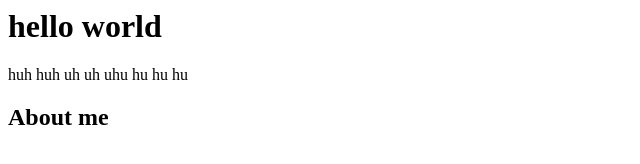
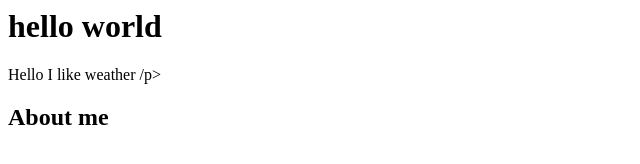
Before and after one commit to Lunerwings/lunerwings.github.io, a plain HTML site: page index.html in a window 1280 px wide. Shown: the full height of the page, 0-640 px from the left. Drawn offline with Linux system fonts and the light colour scheme.

Commit message:
Update index.html

```diff
--- a/index.html
+++ b/index.html
@@ -1,4 +1,4 @@
 <h1>hello world</h1>
-<p>huh huh uh uh uhu hu hu hu</p>
+<p>Hello I like weather /p>
 <h2>About me </h2>
 <p></p>
```
